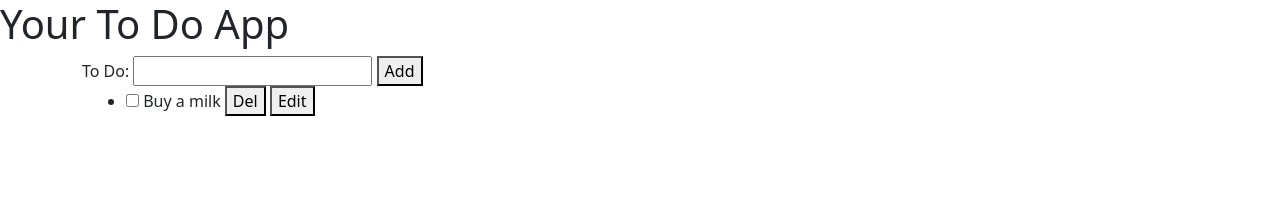
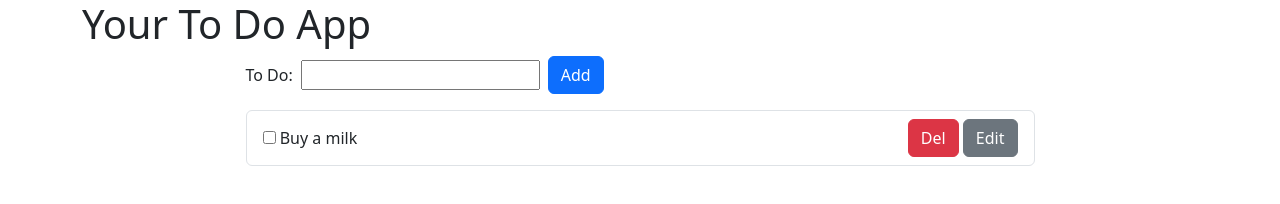
Before and after one commit to 3mrfouad/js_to_do, a plain HTML site: page index.html in a window 1280 px wide. Drawn offline with nearby package versions, Linux system fonts and the light colour scheme.

Commit message:
add bootstrap css classes

```diff
--- a/index.html
+++ b/index.html
@@ -22,21 +22,27 @@
 	<title>Todo Web Application</title>
 </head>
 
-<body>
+<body class="container">
 	<h1>Your To Do App</h1>
-	<div class="container">
-		<form action="">
+	<div class="container d-flex flex-column gap-3 w-75">
+		<form class="container d-flex align-items-center gap-2">
 			<label for="text">To Do:</label>
 			<input type="text" name="text" id="text">
-			<button>Add</button>
+			<button class="btn btn-primary">Add</button>
 		</form>
 		<div class="container">
-			<ul>
-				<li>
-					<input type="checkbox" name="status" id="status">
-					<label>Buy a milk</label>
-					<button>Del</button>
-					<button>Edit</button>
+			<ul class="list-group">
+				<li class="list-group-item">
+					<div class="d-flex align-items-center justify-content-between">
+						<div>
+							<input type="checkbox" name="status" id="status">
+							<label>Buy a milk</label>
+						</div>
+						<div>
+							<button class="btn btn-danger">Del</button>
+							<button class="btn btn-secondary">Edit</button>
+						</div>
+					</div>
 				</li>
 			</ul>
 		</div>
```
